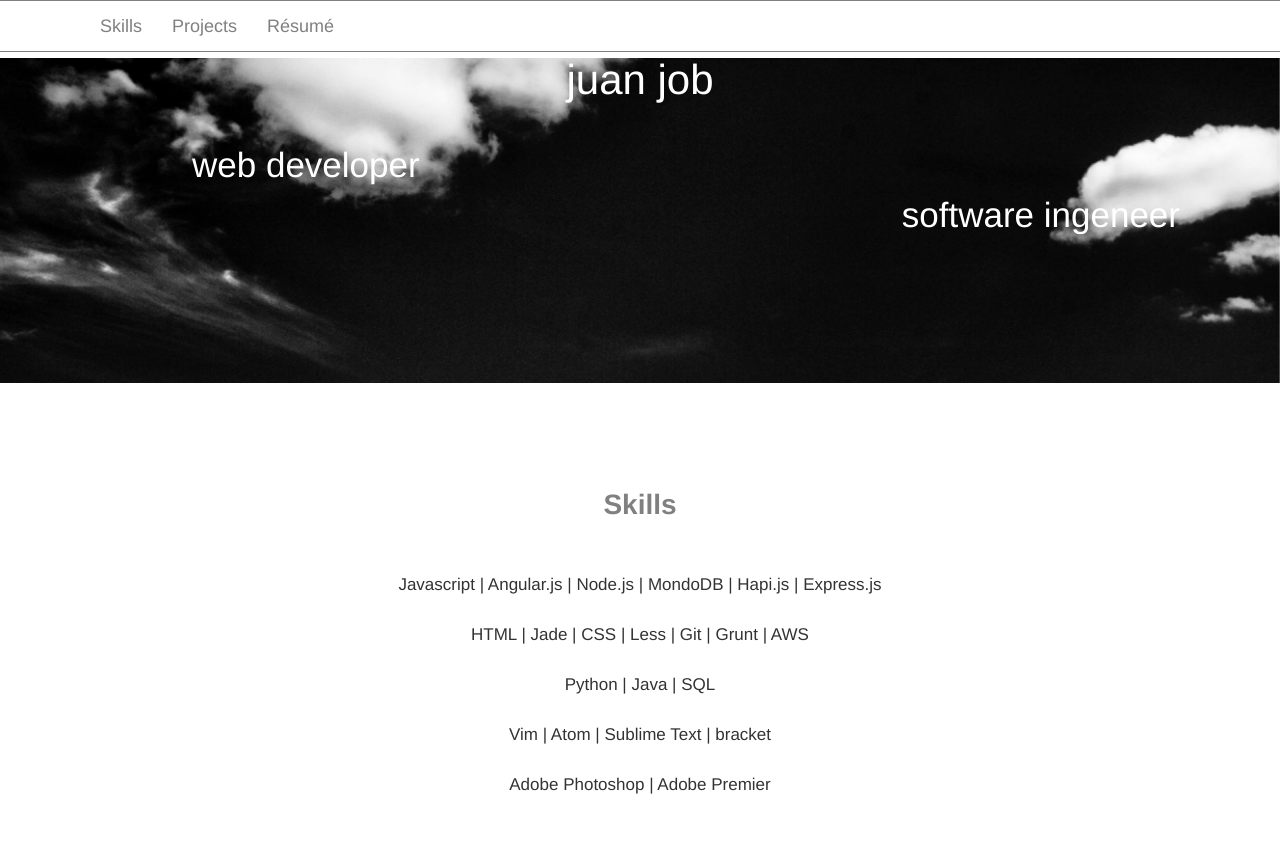
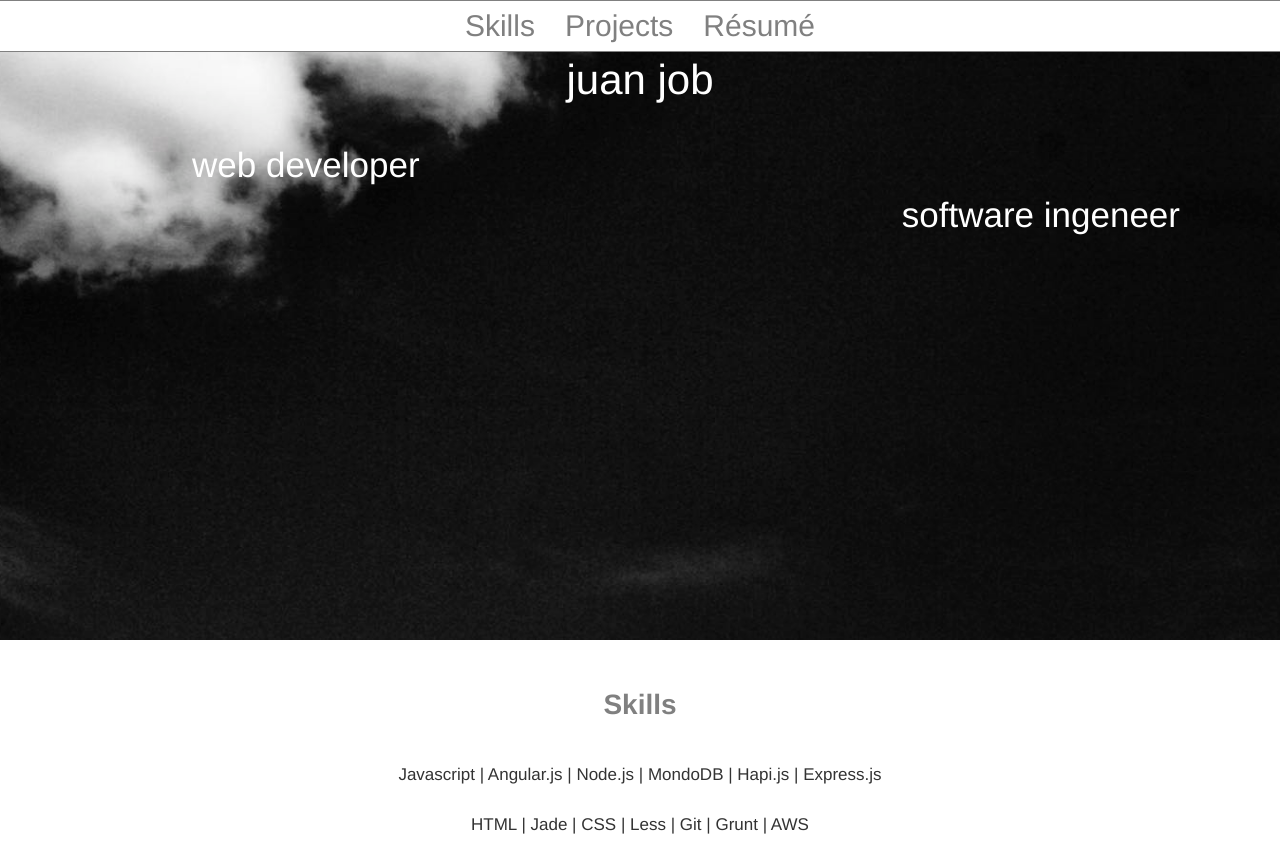
Before and after one commit to jjsub/jjsub.github.io, a website: page index.html in a window 1280 px wide. Shown: the top 848 px of the page. Drawn offline with Linux system fonts and the light colour scheme.

Commit message:
navbar center

```diff
--- a/client/style.less
+++ b/client/style.less
@@ -27,6 +27,17 @@ TAG BOOTSTRAP OVERRIDES
 
 
 }
+
+.navbar .navbar-nav {
+  display: inline-block;
+  float: none;
+  vertical-align: top;
+}
+
+.navbar .navbar-collapse {
+  text-align: center;
+}
+
 .navbar.navbar-default{
   text-align: center;
   float: left;}
@@ -40,7 +51,7 @@ TAG BOOTSTRAP OVERRIDES
 
 ul.nav.navbar-nav a, .navbar-brand{
   color: gray;
-  font-size: 18px;
+  font-size: 30px;
   text-align: center;
   //padding-left: 107px;
 
@@ -52,12 +63,13 @@ ul.nav.navbar-nav a, .navbar-brand{
 }
 
 #content1{
-  height: 55%;
+  height: 80%;
   background-image: url('assets/blackSky.jpg');
   background-repeat: no-repeat;
   //position: fixed;
   background-size: 100%;
   background-position: center;
+    background-size: cover;
 }
 
 .name{
@@ -109,6 +121,7 @@ P#right{
 }
 .projectWindow{
   //background-color: rgba(0, 0, 0, 0.2);
+
 
 }
 .photo {
@@ -176,7 +189,7 @@ P#right{
 }
 
 .centerRow{
-  padding: 10px 0px 10px 0px;
+  //padding: 10px 0px 10px 0px;
  }
 
 .increaseLine{
```
Also changed, not shown: client/style.css, style.css.
